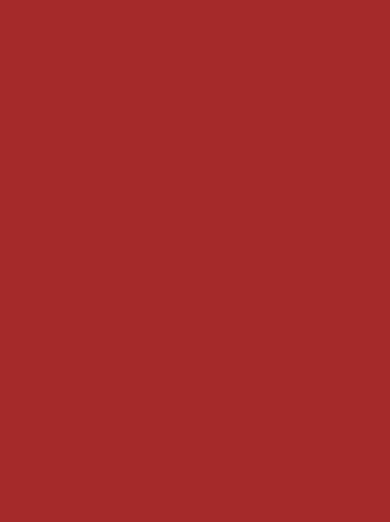
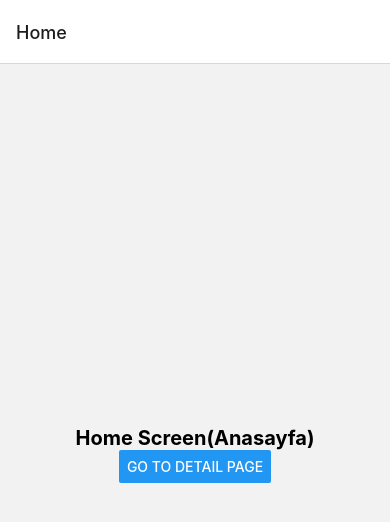
Before and after one commit to gokhanyanik/ReactNativeSecondExample, a React Native app: screen / in a window 390 px wide. Shown: the top 522 px of the page. Built offline with nearby package versions, Linux system fonts and the light colour scheme.

Commit message:
navigation örnek 1

```diff
--- a/App.tsx
+++ b/App.tsx
@@ -5,6 +5,8 @@
  * @format
  */
 import React, { useEffect, useState } from 'react';
+import { NavigationContainer } from '@react-navigation/native';
+import { createNativeStackNavigator } from '@react-navigation/native-stack';
 import {
   SafeAreaView,
   StyleSheet,
@@ -14,12 +16,38 @@ import {
 } from 'react-native';
 
 
-
+function DetailScreen(route: any, navigation: any) {
+  const { username } = route.params;
+  return (
+    <View style={styles.container}>
+      <Text style={styles.text}>{username} 'in detay ekranı</Text>
+      <Button
+        title="geri git"
+        onPress={() => navigation.goBack()}
+      />
+    </View>
+  );
+}
+function HomeScreen({ navigation }: { navigation: any }) {
+  return (
+    <View style={styles.container}>
+      <Text style={styles.text}>Home Screen(Anasayfa)</Text>
+      <Button
+        title="go to Detail page"
+        onPress={() => navigation.navigate('Detail', { username: 'gökhan' })}
+      />
+    </View>
+  );
+}
+const Stack = createNativeStackNavigator();
 function App(): React.JSX.Element {
   return (
-    <SafeAreaView style={styles.bacground}>
-
-    </SafeAreaView>
+    <NavigationContainer>
+      <Stack.Navigator initialRouteName='Home'>
+        <Stack.Screen name="Home" component={HomeScreen} />
+        <Stack.Screen name="Detail" component={DetailScreen} />
+      </Stack.Navigator>
+    </NavigationContainer>
   );
 }
 const styles = StyleSheet.create({
@@ -28,6 +56,15 @@ const styles = StyleSheet.create({
     flex: 1,
     justifyContent: "center",
     alignItems: "center"
+  },
+  container: {
+    flex: 1,
+    alignItems: "center",
+    justifyContent: "center"
+  },
+  text: {
+    fontSize: 20,
+    fontWeight: "bold",
   }
 });
 export default App;
--- a/package.json
+++ b/package.json
@@ -10,8 +10,12 @@
     "test": "jest"
   },
   "dependencies": {
+    "@react-navigation/native": "^6.1.18",
+    "@react-navigation/native-stack": "^6.11.0",
     "react": "18.2.0",
-    "react-native": "0.74.5"
+    "react-native": "0.74.5",
+    "react-native-safe-area-context": "^4.10.9",
+    "react-native-screens": "^3.34.0"
   },
   "devDependencies": {
     "@babel/core": "^7.20.0",
```
Also changed, not shown: 1 other file (tests, documents, lock files or other folders).
